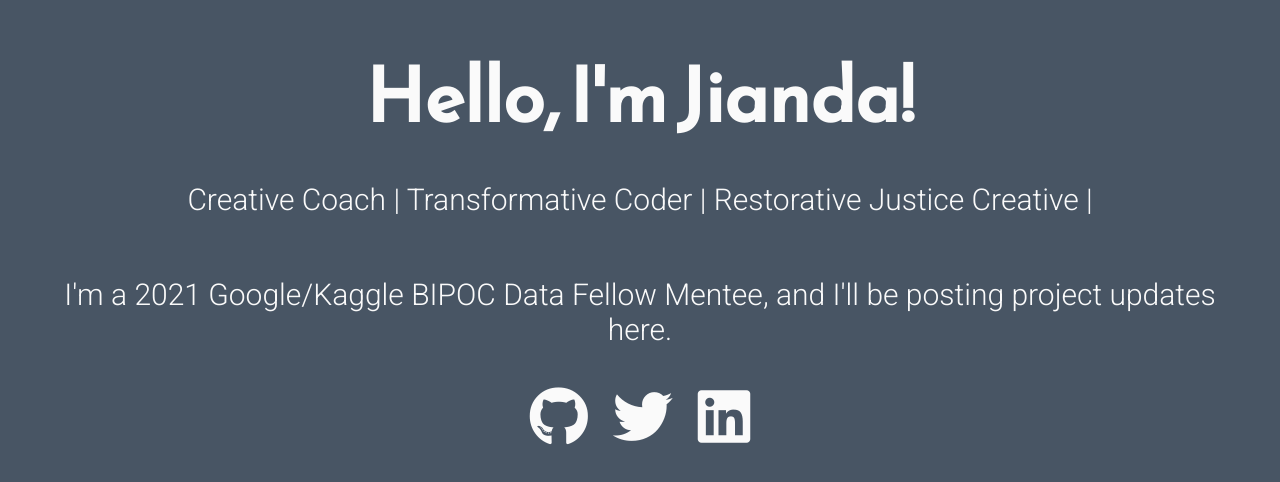
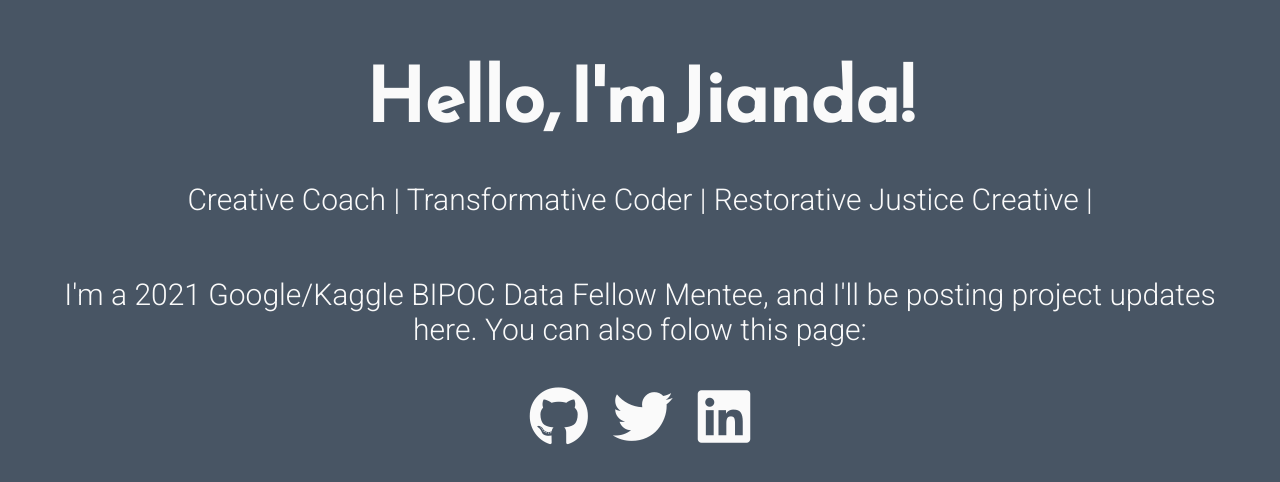
Before and after one commit to jiandamonique/kaggle-google-mutual-aid-devpage, a plain HTML site: page index.html in a window 1280 px wide. Shown: the part 152-634 px from the top of the page. Drawn offline with Linux system fonts and the light colour scheme.

Commit message:
Update index.html

```diff
--- a/index.html
+++ b/index.html
@@ -29,7 +29,9 @@
 	<main>
 		<div class="intro">Hello, I'm Jianda!</div>
 		<div class="tagline">Creative Coach | Transformative Coder | Restorative Justice Creative |</div>
-                <div class="tagline">I'm a 2021 Google/Kaggle BIPOC Data Fellow Mentee, and I'll be posting project updates here.</div>
+                <div class="tagline">I'm a 2021 Google/Kaggle BIPOC Data Fellow Mentee, and I'll be posting project updates here.
+                You can also folow this page: <link href="https://github.com/jiandamonique/kaggle-google-mutual-aid-devpage/blob/master/index.html">
+              </div>
 		<!-- Find your icons from here - https://fontawesome.com/icons?d=gallery&s=brands -->
 		<div class="icons-social">
 			<a target="_blank" href="https://github.com/jiandamonique"><i class="fab fa-github"></i></a>
```
